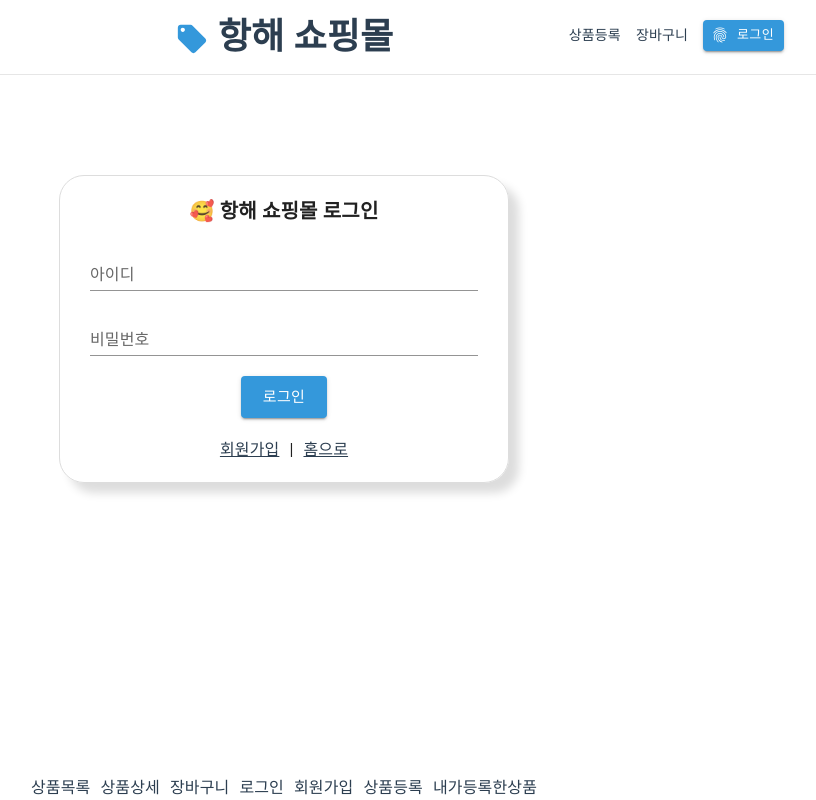
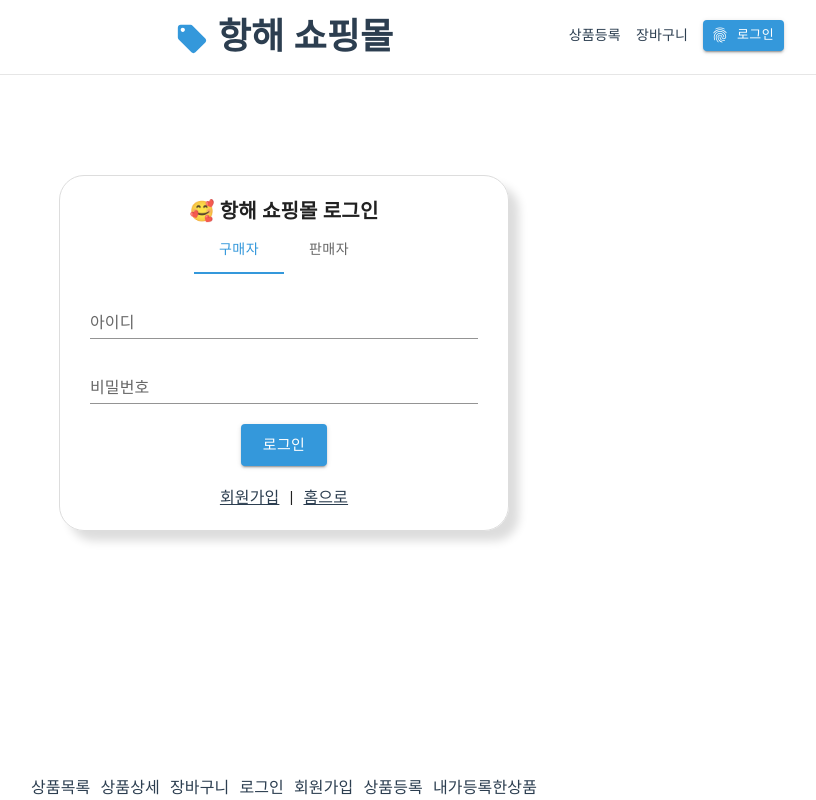
Before and after one commit to zadragon/hanghaeShop, a React (Create React App) app: page /member/login in a window 1280 px wide. Shown: the whole page, without its empty margins (356-1172 px from the left). Built offline with nearby package versions, Linux system fonts and the light colour scheme.

Commit message:
판매자/구매자 업데이트트

```diff
--- a/src/pages/member/Join.js
+++ b/src/pages/member/Join.js
@@ -2,6 +2,9 @@ import React from 'react';
 import { Button, TextField } from '@mui/material';
 import * as S from '../../styles/common.js';
 import { Link } from 'react-router-dom';
+import FormGroup from '@mui/material/FormGroup';
+import FormControlLabel from '@mui/material/FormControlLabel';
+import Checkbox from '@mui/material/Checkbox';
 
 const Join = () => {
     return (
@@ -40,6 +43,9 @@ const Join = () => {
                     fullWidth
                 />
             </div>
+            <FormGroup>
+                <FormControlLabel control={<Checkbox />} label="판매자 회원가입일 경우 체크해주세요." />
+            </FormGroup>
             <div className="row">
                 <Button variant="contained" size="large">
                     회원가입
--- a/src/pages/member/Login.js
+++ b/src/pages/member/Login.js
@@ -2,11 +2,24 @@ import React from 'react';
 import { Button, TextField } from '@mui/material';
 import * as S from '../../styles/common.js';
 import { Link } from 'react-router-dom';
+import Tabs from '@mui/material/Tabs';
+import Tab from '@mui/material/Tab';
 
 const Login = () => {
+    const [value, setValue] = React.useState(0);
+
+    const handleChange = (event, newValue) => {
+        setValue(newValue);
+    };
+
     return (
         <S.Member>
             <h2>🥰 항해 쇼핑몰 로그인</h2>
+
+            <Tabs value={value} onChange={handleChange} centered>
+                <Tab label="구매자" />
+                <Tab label="판매자" />
+            </Tabs>
 
             <div className="row">
                 <TextField
```
